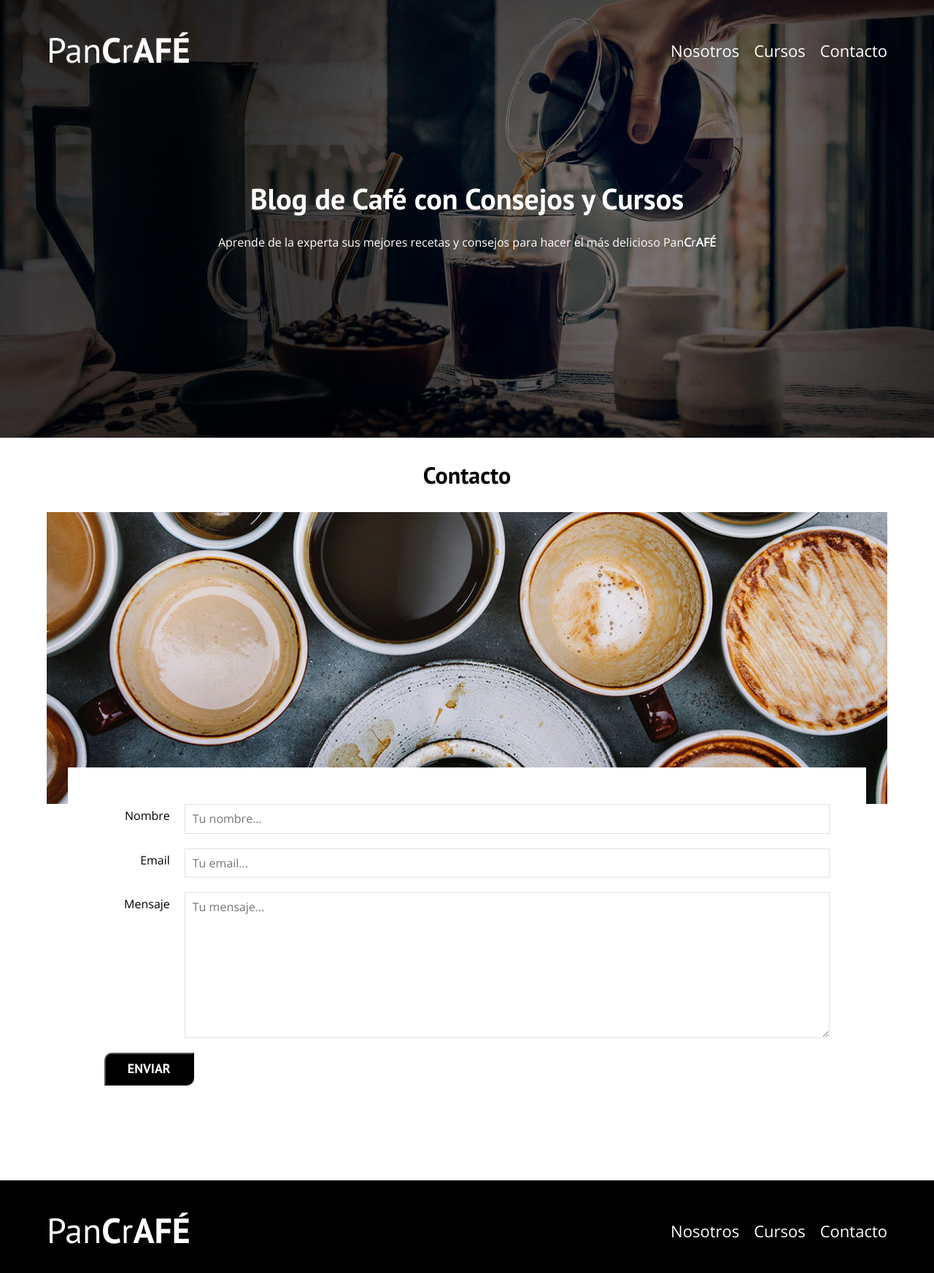
After one commit to Pancratzia/Web-Development-Repository, a PHP site: page /contacto.html in a window 1280 px wide. The commit adds this page. Shown: the whole page at 73% size. Run offline with PHP 8.4, Linux system fonts and the light colour scheme.

Commit message:
contact form finished

```diff
--- /dev/null
+++ b/03-PanCrAFE/contacto.html
@@ -0,0 +1,98 @@
+<!DOCTYPE html>
+<html lang="es">
+
+<head>
+    <meta charset="UTF-8">
+    <meta name="viewport" content="width=device-width, initial-scale=1.0">
+    <title>PanCrAFÉ - Contacto</title>
+
+    <link rel="preload" href="css/style.css" as="style">
+    <link rel="stylesheet" href="css/normalize.css">
+
+    <link href="https://fonts.googleapis.com/css2?family=Open+Sans&family=PT+Sans:wght@400;700&display=swap"
+        rel="stylesheet">
+    <link rel="preload" href="css/style.css" as="style">
+    <link rel="stylesheet" href="css/style.css">
+</head>
+
+<body>
+
+    <header class="header">
+
+        <div class="contenedor">
+            <div class="barra">
+
+                <a href="index.html" class="logo">
+                    <h1 class="logo__nombre no-margin centrar-texto">Pan<span class="negrita">C</span>r<span
+                            class="negrita">AFÉ</span></h1>
+                </a>
+
+                <div class="navegacion">
+                    <a href="nosotros.html" class="navegacion__enlace">Nosotros</a>
+                    <a href="cursos.html" class="navegacion__enlace">Cursos</a>
+                    <a href="contacto.html" class="navegacion__enlace">Contacto</a>
+                </div>
+
+            </div>
+        </div>
+
+        <div class="header__texto contenedor">
+            <h2 class="no-margin header__texto__titulo">Blog de Café con Consejos y Cursos</h2>
+            <p class="no-margin header__texto__parrafo">Aprende de la experta sus mejores recetas y consejos para hacer
+                el más delicioso Pan<span class="negrita">C</span>r<span class="negrita">AFÉ</span></p>
+        </div>
+
+    </header>
+
+
+    <main class="contenedor">
+        <h3 class="centrar-texto">Contacto</h3>
+
+        <div class="contacto-bg"></div>
+
+        <form class="formulario">
+
+            <div class="campo">
+                <label for="nombre" class="campo__label">Nombre</label>
+                <input class="campo__field" type="text" id="nombre" placeholder="Tu nombre...">
+            </div>
+
+            <div class="campo">
+                <label for="email" class="campo__label">Email</label>
+                <input class="campo__field" type="email" id="email" placeholder="Tu email...">
+            </div>
+
+            <div class="campo">
+                <label for="mensaje" class="campo__label">Mensaje</label>
+                <textarea class="campo__field campo__field--textarea" id="mensaje" placeholder="Tu mensaje..."></textarea>
+            </div>
+
+            <div class="campo">
+                <input type="submit" value="Enviar" class="boton boton--primario">
+            </div>
+
+        </form>
+
+
+    </main>
+
+    <footer class="footer">
+        <div class="contenedor">
+            <div class="barra">
+                <a href="index.html" class="logo">
+                    <h1 class="logo__nombre no-margin centrar-texto">Pan<span class="negrita">C</span>r<span
+                            class="negrita">AFÉ</span></h1>
+                </a>
+                <div class="navegacion">
+                    <a href="nosotros.html" class="navegacion__enlace">Nosotros</a>
+                    <a href="cursos.html" class="navegacion__enlace">Cursos</a>
+                    <a href="contacto.html" class="navegacion__enlace">Contacto</a>
+                </div>
+
+            </div>
+        </div>
+    </footer>
+
+</body>
+
+</html>
--- a/03-PanCrAFE/css/style.css
+++ b/03-PanCrAFE/css/style.css
@@ -284,3 +284,50 @@ img{
     border: none;
     padding: 3rem 0 0;
 }
+
+
+/**Contacto**/
+
+
+.contacto-bg{
+    background-image: url(../img/contacto.jpg);
+    height: 40rem;
+    background-size: cover;
+    background-repeat: no-repeat;
+    background-position: center center;
+}
+
+.formulario{
+    background-color: var(--blanco);
+    margin: -5rem auto 0;
+    padding: 5rem;
+    width: 95%;
+}
+
+.campo{
+    margin: 0 auto 2rem;
+}
+
+@media only screen and (min-width: 768px) {
+    .campo{
+        display: flex;
+        margin-bottom: 2rem;
+        gap: 2rem;
+    }
+}
+
+.campo__label{
+    flex: 0 0 9rem;
+    text-align: right;
+}
+
+.campo__field{
+    flex: 1;
+    border: 1px solid var(--gris);
+    padding: 1rem;
+}
+
+.campo__field--textarea{
+    min-height: 20rem;
+    resize: vertical;
+}
--- a/03-PanCrAFE/index.html
+++ b/03-PanCrAFE/index.html
@@ -92,7 +92,7 @@
                     <p class="widget-curso__label">Precio: <span class="widget-curso__info">Gratis</span></p>
                     <p class="widget-curso__label">Cupo: <span class="widget-curso__info">20</span></p>
 
-                    <a href="curso.html" class="boton boton--secundario">Más Info</a>
+                    <a href="cursos.html" class="boton boton--secundario">Más Info</a>
                 </li>
 
                 <li class="widget-curso">
@@ -100,7 +100,7 @@
                     <p class="widget-curso__label">Precio: <span class="widget-curso__info">Gratis</span></p>
                     <p class="widget-curso__label">Cupo: <span class="widget-curso__info">30</span></p>
 
-                    <a href="curso.html" class="boton boton--secundario">Más Info</a>
+                    <a href="cursos.html" class="boton boton--secundario">Más Info</a>
                 </li>
             </ul>
         </aside>
```
